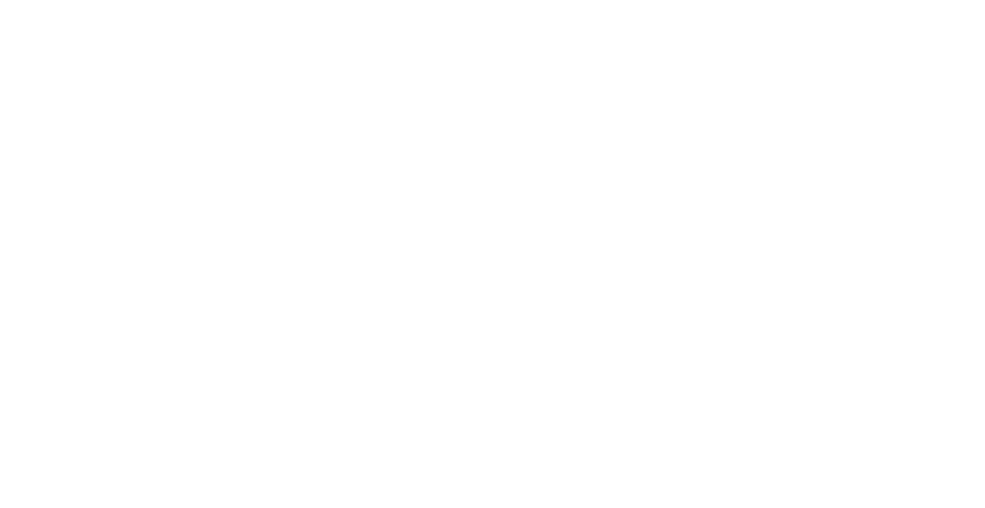
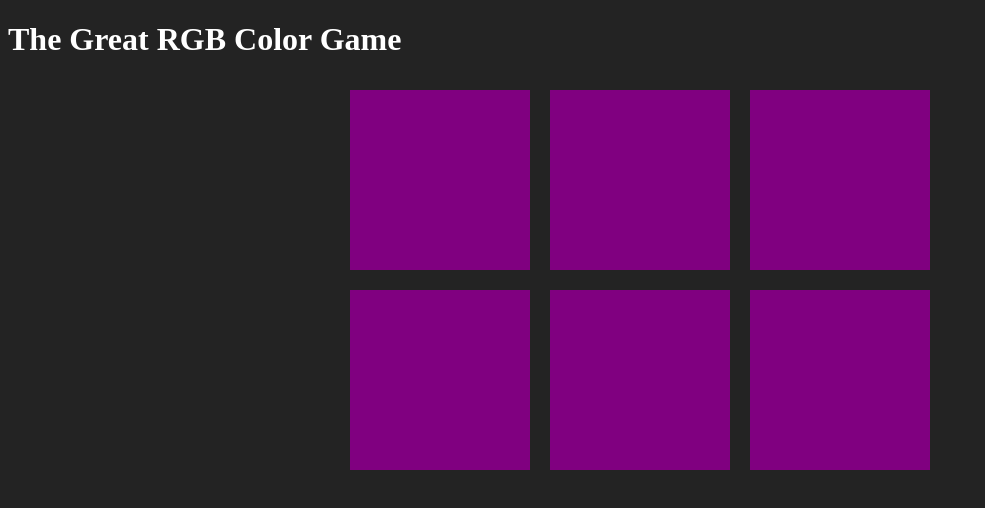
Before and after one commit to xianeml/Color-game-project, a plain HTML site: page colorGame.html in a window 1280 px wide. Shown: the whole page, without its empty margins (0-985 px from the left). Drawn offline with Linux system fonts and the light colour scheme.

Commit message:
Create CSS file
Show squares

```diff
--- /dev/null
+++ b/colorGame.css
@@ -0,0 +1,20 @@
+body {
+    background-color: #232323;
+}
+
+.square {
+    width: 30%;
+    background: purple;
+    padding-bottom: 30%;
+    float: left;
+    margin: 1.66%;
+}
+
+#container {
+    margin: 0 auto;
+    max-width: 600px;
+}
+
+h1{
+    color:white;
+}
--- a/colorGame.html
+++ b/colorGame.html
@@ -3,8 +3,10 @@
 <head>
     <meta charset="UTF-8">
     <title>Color Game</title>
+    <link rel="stylesheet" type="text/css" href="colorGame.css">
 </head>
 <body>
+    <h1>The Great RGB Color Game</h1>
     <div id="container">
         <div class="square"></div>
         <div class="square"></div>
```
